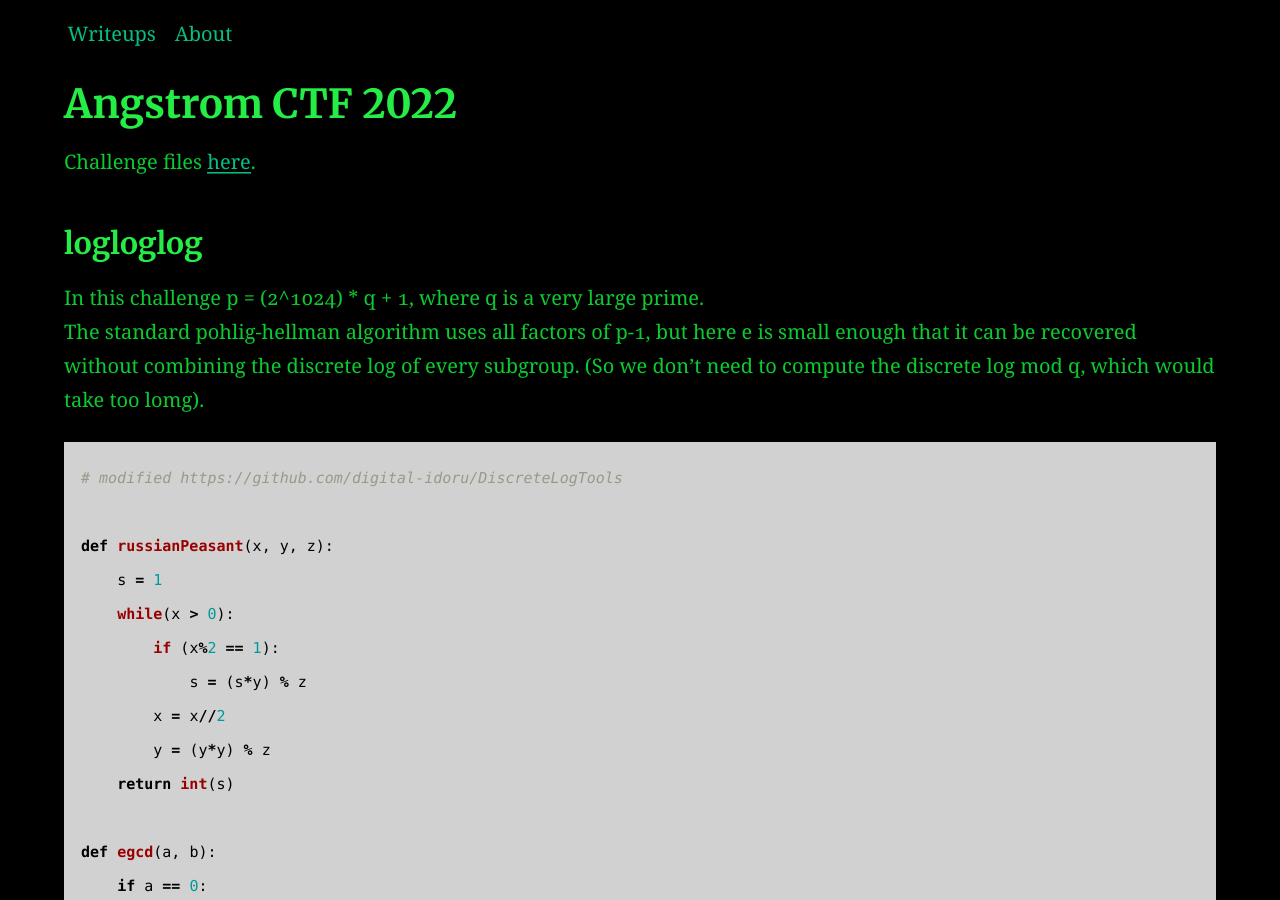
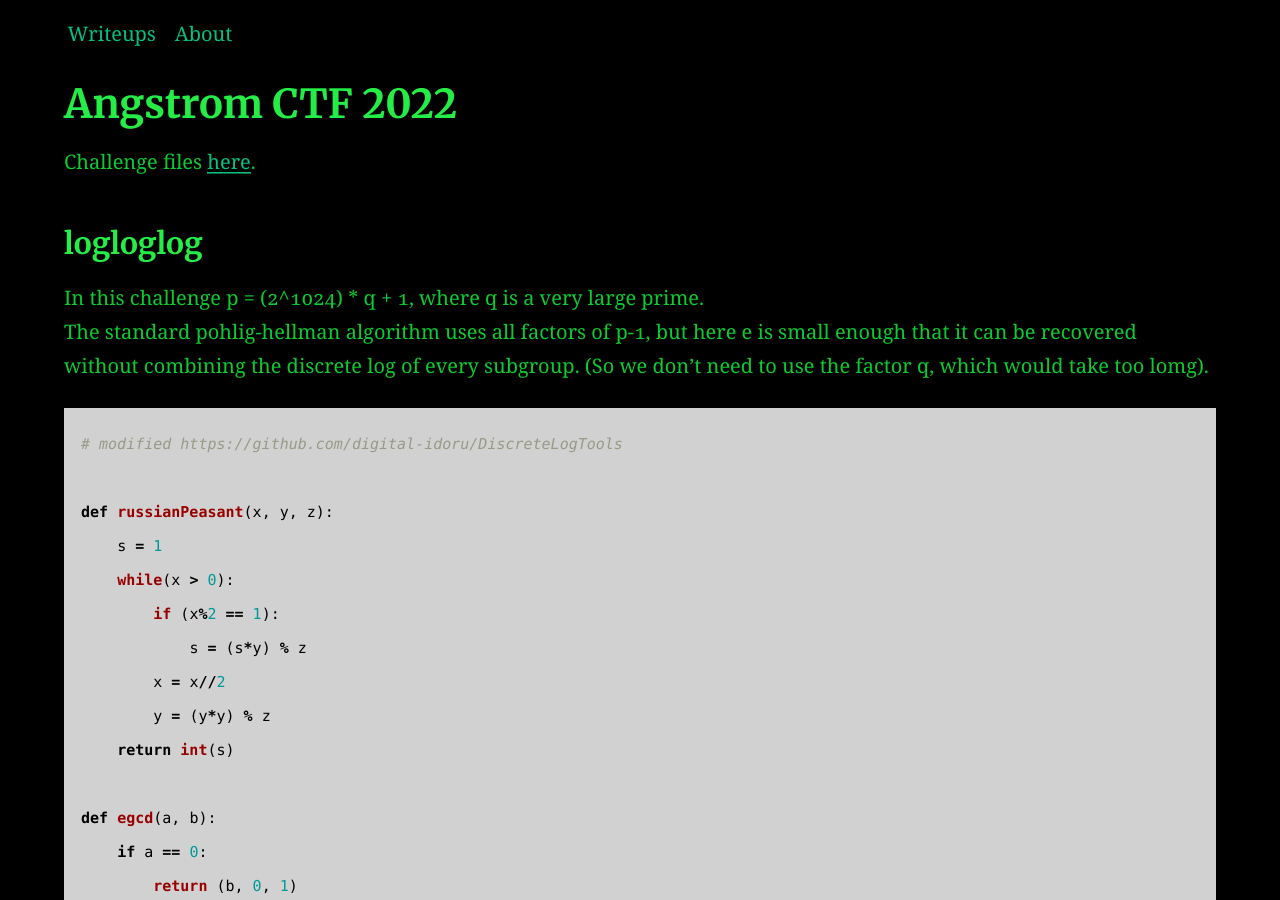
Before and after one commit to AC01010/Connor-McCartney.github.io, a Jekyll site: the page built from _posts/2012-12-24-angstrom-ctf-2022.md, in a window 1280 px wide and 900 px high. Built offline with Jekyll 4.4.1, drawn with Linux system fonts in a browser that asks for light colours.

Commit message:
Update 2012-12-24-angstrom-ctf-2022.md

````diff
--- a/_posts/2012-12-24-angstrom-ctf-2022.md
+++ b/_posts/2012-12-24-angstrom-ctf-2022.md
@@ -12,7 +12,7 @@
 
 In this challenge p = (2^1024) * q + 1, where q is a very large prime. <br>
 The standard pohlig-hellman algorithm uses all factors of p-1, but here e is small enough that it can be recovered <br>
-without combining the discrete log of every subgroup. (So we don't need to compute the discrete log mod q, which would take too lomg).
+without combining the discrete log of every subgroup. (So we don't need to use the factor q, which would take too lomg).
 
 
 ```python
````
